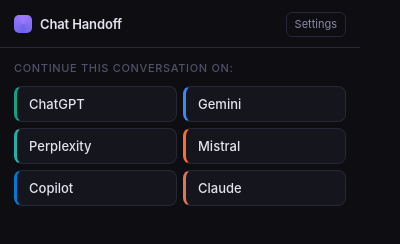
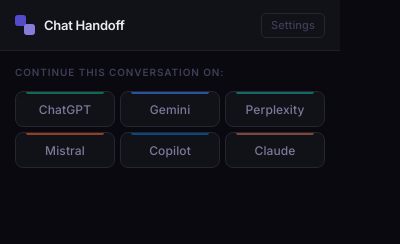
Before and after one commit to Anshitva7mishra/chat-handoff-extension, a browser extension: page popup/popup.html in a window 400 px wide. Drawn offline with Linux system fonts and the light colour scheme.

Commit message:
design: premium popup UI redesign — Inter font, 3-col grid, accent strips, glow focus

```diff
--- a/popup/popup.css
+++ b/popup/popup.css
@@ -1,44 +1,47 @@
-/* popup/popup.css — dark mode */
+/* popup/popup.css */
 
 /* ---- Design tokens -------------------------------------------------------- */
+@import url('https://fonts.googleapis.com/css2?family=Inter:wght@400;500;600&display=swap');
+
 :root {
-  --bg-base:        #0d0d12;
-  --bg-surface:     #15151d;
-  --bg-elevated:    #1c1c27;
-  --bg-hover:       #222231;
-  --border:         #272736;
-  --border-focus:   #5b52e0;
-  --text-primary:   #e4e4f0;
-  --text-secondary: #8a8aa8;
-  --text-muted:     #50506a;
-  --accent:         #6d64e8;
-  --accent-hover:   #5b52d4;
-  --error:          #f87171;
-  --success:        #4ade80;
+  --bg-base:        #09090f;
+  --bg-surface:     #111118;
+  --bg-elevated:    #18181f;
+  --bg-hover:       #1f1f2a;
+  --border:         #1e1e2c;
+  --border-subtle:  #252534;
+  --border-focus:   #5c52e0;
+  --text-primary:   #ececf4;
+  --text-secondary: #7a7a9a;
+  --text-muted:     #3e3e58;
+  --accent:         #5c52e0;
+  --accent-glow:    rgba(92, 82, 224, 0.18);
+  --accent-hover:   #4e45cc;
+  --error:          #e05252;
+  --success:        #3abf72;
 
-  /* Per-service accent colors — applied via data-target on each button */
-  --svc-claude:     #da7756;
-  --svc-chatgpt:    #10a37f;
-  --svc-gemini:     #4285f4;
-  --svc-perplexity: #20b2aa;
-  --svc-mistral:    #ff6b35;
-  --svc-copilot:    #0078d4;
-  --svc-deepseek:   #4e9de0;
+  --svc-claude:     #c96a48;
+  --svc-chatgpt:    #0fa37a;
+  --svc-gemini:     #3b7ff5;
+  --svc-perplexity: #18a39a;
+  --svc-mistral:    #e85d2a;
+  --svc-copilot:    #006fc8;
 }
 
-/* ---- Base ------------------------------------------------------------------ */
+/* ---- Reset ---------------------------------------------------------------- */
 *, *::before, *::after { box-sizing: border-box; }
 
+html { -webkit-font-smoothing: antialiased; }
+
 body {
-  width: 360px;
+  width: 340px;
   margin: 0;
   padding: 0;
   background: var(--bg-base);
   color: var(--text-primary);
-  font-family: -apple-system, BlinkMacSystemFont, "Segoe UI", system-ui, sans-serif;
+  font-family: 'Inter', -apple-system, BlinkMacSystemFont, "Segoe UI", system-ui, sans-serif;
   font-size: 13px;
   line-height: 1.5;
-  -webkit-font-smoothing: antialiased;
 }
 
 .hidden { display: none !important; }
@@ -48,101 +51,160 @@
   display: flex;
   align-items: center;
   justify-content: space-between;
-  padding: 12px 14px 10px;
+  padding: 13px 15px 12px;
   border-bottom: 1px solid var(--border);
+  background: var(--bg-surface);
 }
 
 .header-brand {
   display: flex;
   align-items: center;
-  gap: 8px;
+  gap: 9px;
 }
 
-/* A simple geometric icon mark — no emoji, no image needed */
+/* Geometric icon mark — two offset squares forming a bridge/transfer symbol */
 .header-logo {
-  display: inline-block;
-  width: 18px;
-  height: 18px;
-  background: conic-gradient(from 180deg, var(--accent) 0%, #9f79ff 50%, var(--accent) 100%);
-  border-radius: 5px;
+  position: relative;
+  width: 20px;
+  height: 20px;
   flex-shrink: 0;
+}
+
+.header-logo::before,
+.header-logo::after {
+  content: '';
+  position: absolute;
+  width: 11px;
+  height: 11px;
+  border-radius: 3px;
+}
+
+.header-logo::before {
+  top: 0;
+  left: 0;
+  background: var(--accent);
+  opacity: 0.9;
+}
+
+.header-logo::after {
+  bottom: 0;
+  right: 0;
+  background: #9b8fff;
+  opacity: 0.85;
 }
 
 .header-title {
   font-size: 13px;
   font-weight: 600;
   margin: 0;
-  letter-spacing: -0.01em;
+  letter-spacing: -0.02em;
   color: var(--text-primary);
 }
 
 .header-settings {
   font-size: 11px;
-  color: var(--text-secondary);
+  font-weight: 500;
+  color: var(--text-muted);
   text-decoration: none;
-  padding: 3px 8px;
-  border: 1px solid var(--border);
-  border-radius: 6px;
-  transition: color 0.15s, border-color 0.15s, background 0.15s;
+  padding: 3px 9px;
+  border: 1px solid var(--border-subtle);
+  border-radius: 5px;
+  letter-spacing: 0.01em;
+  transition: color 0.12s, border-color 0.12s, background 0.12s;
 }
 
 .header-settings:hover {
-  color: var(--text-primary);
+  color: var(--text-secondary);
   border-color: var(--border-focus);
   background: var(--bg-elevated);
 }
 
+/* ---- Divider line --------------------------------------------------------- */
+.section-divider {
+  height: 1px;
+  background: var(--border);
+  margin: 0;
+}
+
 /* ---- Step: Pick ----------------------------------------------------------- */
-#step-pick { padding: 12px 14px 14px; }
+#step-pick {
+  padding: 14px 15px 16px;
+}
 
 .step-label {
-  margin: 0 0 10px;
-  font-size: 11px;
-  font-weight: 500;
+  margin: 0 0 11px;
+  font-size: 10px;
+  font-weight: 600;
   text-transform: uppercase;
-  letter-spacing: 0.06em;
+  letter-spacing: 0.09em;
   color: var(--text-muted);
 }
 
 #targets {
   display: grid;
-  grid-template-columns: 1fr 1fr;
-  gap: 6px;
+  grid-template-columns: 1fr 1fr 1fr;
+  gap: 5px;
 }
 
 .target-btn {
   position: relative;
-  padding: 9px 12px;
+  padding: 10px 8px 9px;
   background: var(--bg-surface);
-  border: 1px solid var(--border);
-  border-left: 3px solid var(--svc, var(--border));
+  border: 1px solid var(--border-subtle);
   border-radius: 8px;
-  color: var(--text-primary);
-  font-size: 13px;
+  color: var(--text-secondary);
+  font-size: 12px;
   font-weight: 500;
   font-family: inherit;
-  text-align: left;
+  text-align: center;
   cursor: pointer;
-  transition: background 0.15s, border-color 0.15s, color 0.15s;
+  overflow: hidden;
+  transition: color 0.14s, border-color 0.14s, background 0.14s, transform 0.1s;
+}
+
+/* Thin top-edge accent strip */
+.target-btn::before {
+  content: '';
+  position: absolute;
+  top: 0;
+  left: 10%;
+  right: 10%;
+  height: 2px;
+  border-radius: 0 0 2px 2px;
+  background: var(--svc, var(--border-subtle));
+  opacity: 0.6;
+  transition: opacity 0.14s, left 0.14s, right 0.14s;
 }
 
 .target-btn:hover {
   background: var(--bg-hover);
   border-color: var(--svc, var(--border-focus));
   color: #fff;
+  transform: translateY(-1px);
 }
 
-/* Bind each service color via the CSS custom property */
+.target-btn:hover::before {
+  opacity: 1;
+  left: 0;
+  right: 0;
+}
+
+.target-btn:active {
+  transform: translateY(0);
+}
+
+/* Per-service color bindings */
 [data-target="claude"]     { --svc: var(--svc-claude); }
 [data-target="chatgpt"]    { --svc: var(--svc-chatgpt); }
 [data-target="gemini"]     { --svc: var(--svc-gemini); }
 [data-target="perplexity"] { --svc: var(--svc-perplexity); }
 [data-target="mistral"]    { --svc: var(--svc-mistral); }
 [data-target="copilot"]    { --svc: var(--svc-copilot); }
-[data-target="deepseek"]   { --svc: var(--svc-deepseek); }
 
 /* ---- Step: Preview -------------------------------------------------------- */
-#step-preview { padding: 12px 14px 14px; }
+#step-preview {
+  padding: 13px 15px 15px;
+}
 
 .field-row {
   display: flex;
@@ -153,12 +215,12 @@
 
 .field-label {
   display: block;
-  font-size: 11px;
-  font-weight: 500;
+  font-size: 10px;
+  font-weight: 600;
   text-transform: uppercase;
-  letter-spacing: 0.06em;
+  letter-spacing: 0.09em;
   color: var(--text-muted);
-  margin: 10px 0 5px;
+  margin: 11px 0 5px;
 }
 
 .field-row .field-label { margin: 0; }
@@ -166,14 +228,17 @@
 select {
   font-size: 11px;
   font-family: inherit;
-  padding: 3px 6px;
-  border: 1px solid var(--border);
-  border-radius: 6px;
+  font-weight: 500;
+  padding: 3px 7px;
+  border: 1px solid var(--border-subtle);
+  border-radius: 5px;
   background: var(--bg-elevated);
   color: var(--text-secondary);
   cursor: pointer;
   max-width: 130px;
-  transition: border-color 0.15s;
+  transition: border-color 0.12s;
+  appearance: none;
+  -webkit-appearance: none;
 }
 
 select:focus {
@@ -184,21 +249,22 @@
 textarea {
   display: block;
   width: 100%;
-  padding: 8px 10px;
+  padding: 9px 11px;
   background: var(--bg-surface);
-  border: 1px solid var(--border);
-  border-radius: 8px;
+  border: 1px solid var(--border-subtle);
+  border-radius: 7px;
   color: var(--text-primary);
   font-family: inherit;
   font-size: 12px;
-  line-height: 1.55;
+  line-height: 1.6;
   resize: vertical;
-  transition: border-color 0.15s;
+  transition: border-color 0.12s, box-shadow 0.12s;
 }
 
 textarea:focus {
   outline: none;
   border-color: var(--border-focus);
+  box-shadow: 0 0 0 3px var(--accent-glow);
 }
 
 textarea[readonly] {
@@ -207,31 +273,36 @@
   cursor: default;
 }
 
+/* ---- Actions -------------------------------------------------------------- */
 .actions {
   display: flex;
-  gap: 8px;
+  gap: 7px;
   margin-top: 12px;
 }
 
 button {
   font-family: inherit;
-  font-size: 13px;
-  font-weight: 500;
-  border-radius: 8px;
+  font-size: 12px;
+  font-weight: 600;
+  border-radius: 7px;
   cursor: pointer;
-  padding: 7px 0;
-  transition: background 0.15s, border-color 0.15s, color 0.15s;
+  padding: 8px 0;
+  letter-spacing: 0.01em;
+  transition: background 0.12s, border-color 0.12s, color 0.12s, transform 0.08s;
 }
+
+button:active { transform: scale(0.98); }
 
 .btn-ghost {
   flex: 1;
-  background: var(--bg-surface);
-  border: 1px solid var(--border);
+  background: transparent;
+  border: 1px solid var(--border-subtle);
   color: var(--text-secondary);
 }
 
 .btn-ghost:hover {
   background: var(--bg-elevated);
+  border-color: var(--border-focus);
   color: var(--text-primary);
 }
 
@@ -240,20 +311,23 @@
   background: var(--accent);
   border: 1px solid var(--accent);
   color: #fff;
+  box-shadow: 0 1px 12px var(--accent-glow);
 }
 
 .btn-primary:hover {
   background: var(--accent-hover);
   border-color: var(--accent-hover);
+  box-shadow: 0 2px 18px rgba(92, 82, 224, 0.3);
 }
 
-/* ---- Status --------------------------------------------------------------- */
+/* ---- Status line ---------------------------------------------------------- */
 #result {
   margin: 0;
-  padding: 0 14px 12px;
-  font-size: 12px;
+  padding: 0 15px 12px;
+  font-size: 11.5px;
   color: var(--text-secondary);
-  min-height: 14px;
+  min-height: 16px;
+  line-height: 1.5;
 }
 
 #result.error { color: var(--error); }
--- a/popup/popup.html
+++ b/popup/popup.html
@@ -3,6 +3,9 @@
 <head>
   <meta charset="utf-8" />
   <title>Chat Handoff</title>
+  <link rel="preconnect" href="https://fonts.googleapis.com" />
+  <link rel="preconnect" href="https://fonts.gstatic.com" crossorigin />
+  <link href="https://fonts.googleapis.com/css2?family=Inter:wght@400;500;600&display=swap" rel="stylesheet" />
   <link rel="stylesheet" href="popup.css" />
 </head>
 <body>
```
